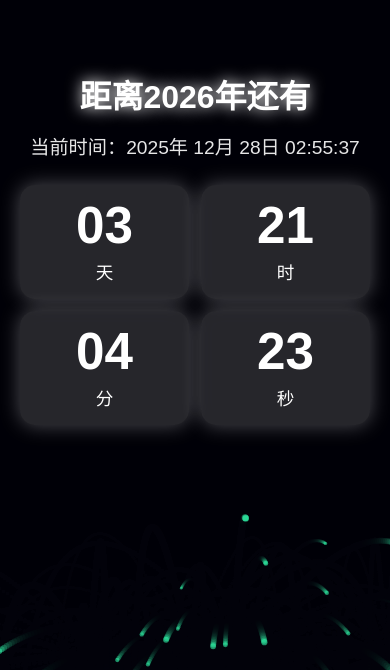
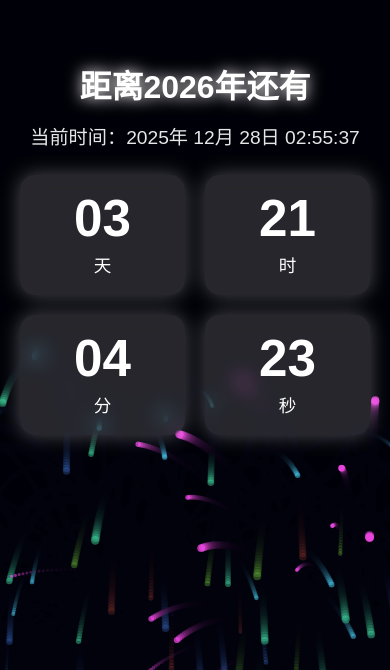
Before and after one commit to kimfhd/my-docker-app, a plain HTML site: page count_down/index.html in a window 390 px wide. Shown: the part 174-844 px from the top of the page. Drawn offline with Linux system fonts and the light colour scheme.

Commit message:
最新版

```diff
--- a/count_down/index.html
+++ b/count_down/index.html
@@ -5,9 +5,11 @@
     <meta name="viewport" content="width=device-width, initial-scale=1.0, maximum-scale=1.0, user-scalable=no">
     <title>2026 新年倒计时</title>
     <style>
+        /* 全局重置与基础样式 */
         * {
             box-sizing: border-box;
         }
+
         body {
             margin: 0;
             min-height: 100vh;
@@ -15,7 +17,7 @@
             flex-direction: column;
             justify-content: center;
             align-items: center;
-            background: #000033;
+            background: linear-gradient(to bottom, #000033, #000066);
             color: white;
             font-family: 'Arial', 'Helvetica', sans-serif;
             text-align: center;
@@ -23,28 +25,36 @@
             position: relative;
             padding: 20px 10px;
         }
+
+        /* 元素层级管理 */
+        h1, .current-time, .countdown, .happy, .tip {
+            position: relative;
+            z-index: 10;
+        }
+
         h1 {
             font-size: 2.8rem;
             margin: 0 0 15px 0;
             text-shadow: 0 0 15px #fff;
-            z-index: 10;
         }
+
         .current-time {
             font-size: 1.6rem;
             margin-bottom: 30px;
             opacity: 0.9;
-            z-index: 10;
         }
+
+        /* 倒计时容器样式 */
         .countdown {
             display: flex;
             flex-wrap: wrap;
             gap: 20px;
             justify-content: center;
-            z-index: 10;
             width: 100%;
             max-width: 900px;
             padding: 0 10px;
         }
+
         .time-block {
             background: rgba(255, 255, 255, 0.15);
             padding: 20px 15px;
@@ -55,86 +65,68 @@
             min-width: 100px;
             max-width: 180px;
         }
+
         .number {
             font-size: 4.5rem;
             font-weight: bold;
             line-height: 1;
             margin-bottom: 8px;
         }
+
         .label {
             font-size: 1.4rem;
         }
+
+        /* 庆祝动画样式 */
         .happy {
             font-size: 4rem;
             margin-top: 40px;
             display: none;
-            z-index: 10;
             text-shadow: 0 0 20px gold;
             animation: pulse 1.5s infinite;
         }
+
         @keyframes pulse {
             0% { transform: scale(1); }
             50% { transform: scale(1.05); }
             100% { transform: scale(1); }
         }
+
+        /* 烟花画布样式 */
         canvas {
             position: absolute;
             top: 0;
             left: 0;
-            pointer-events: none;
             z-index: 1;
+            pointer-events: none; /* 确保点击穿透，除非JS另行处理 */
         }
 
-        /* ==================== 移动端适配 ==================== */
-        @media (max-width: 768px) {
-            h1 {
-                font-size: 2.3rem;
-            }
-            .current-time {
-                font-size: 1.4rem;
-                margin-bottom: 25px;
-            }
-            .countdown {
-                gap: 15px;
-                flex-direction: row;
-                flex-wrap: wrap;
-            }
-            .time-block {
-                padding: 18px 12px;
-                min-width: 85px;
-            }
-            .number {
-                font-size: 3.8rem;
-            }
-            .label {
-                font-size: 1.2rem;
-            }
+        .tip {
+            position: absolute;
+            bottom: 20px;
+            font-size: 1.2rem;
+            opacity: 0.7;
+            pointer-events: none;
         }
 
+        /* 响应式设计：平板尺寸 */
+        @media (max-width: 768px) {
+            h1 { font-size: 2.3rem; }
+            .current-time { font-size: 1.4rem; margin-bottom: 25px; }
+            .time-block { padding: 18px 12px; min-width: 85px; }
+            .number { font-size: 3.8rem; }
+            .label { font-size: 1.2rem; }
+            .tip { font-size: 1rem; bottom: 15px; }
+        }
+
+        /* 响应式设计：手机尺寸 */
         @media (max-width: 480px) {
-            h1 {
-                font-size: 2rem;
-            }
-            .current-time {
-                font-size: 1.2rem;
-            }
-            .countdown {
-                gap: 12px;
-            }
-            .time-block {
-                padding: 15px 10px;
-                min-width: 75px;
-                flex-basis: 45%;
-            }
-            .number {
-                font-size: 3.2rem;
-            }
-            .label {
-                font-size: 1.1rem;
-            }
-            .happy {
-                font-size: 3rem;
-            }
+            h1 { font-size: 2rem; }
+            .current-time { font-size: 1.2rem; }
+            .time-block { min-width: 75px; flex-basis: 45%; }
+            .number { font-size: 3.2rem; }
+            .label { font-size: 1.1rem; }
+            .happy { font-size: 3rem; }
         }
     </style>
 </head>
@@ -142,7 +134,6 @@
     <canvas id="fireworks"></canvas>
 
     <h1>距离2026年还有</h1>
-
     <div class="current-time" id="current-time"></div>
 
     <div class="countdown" id="countdown">
@@ -167,9 +158,150 @@
     <div class="happy" id="happy">🎉 快乐2026新年！ 🎉</div>
 
     <script>
-        // 目标时间：2026年1月1日 00:00:00
+        // --- 配置与初始化 ---
         const targetDate = new Date("2026-01-01T00:00:00").getTime();
+        const canvas = document.getElementById("fireworks");
+        const ctx = canvas.getContext("2d");
 
+        // 设置画布尺寸
+        canvas.width = window.innerWidth;
+        canvas.height = window.innerHeight;
+
+        window.addEventListener("resize", () => {
+            canvas.width = window.innerWidth;
+            canvas.height = window.innerHeight;
+        });
+
+        let particles = [];
+        let celebrationMode = false;
+
+        // --- 烟花粒子类 ---
+        class Particle {
+            constructor(x, y, color, velocity) {
+                this.x = x;
+                this.y = y;
+                this.color = color;
+                this.velocity = velocity;
+                this.alpha = 1;
+                this.friction = 0.98;
+                this.gravity = 0.08;
+                this.size = Math.random() * 3 + 1.5;
+            }
+
+            draw() {
+                ctx.save();
+                ctx.globalAlpha = this.alpha;
+                ctx.beginPath();
+                ctx.arc(this.x, this.y, this.size, 0, Math.PI * 2);
+                ctx.fillStyle = this.color;
+                ctx.fill();
+                ctx.restore();
+            }
+
+            update() {
+                this.velocity.x *= this.friction;
+                this.velocity.y *= this.friction;
+                this.velocity.y += this.gravity;
+                this.x += this.velocity.x;
+                this.y += this.velocity.y;
+                this.alpha -= 0.006; // 淡出速度
+            }
+        }
+
+        // --- 创建烟花 ---
+        function createFirework(x = Math.random() * canvas.width, y = canvas.height, isManual = false) {
+            const targetY = Math.random() * (canvas.height / 3) + canvas.height / 6;
+            const color = `hsl(${Math.random() * 360}, 100%, 65%)`; // 高亮度颜色
+            // 手动点击生成的烟花粒子更多
+            const particleCount = isManual ? 150 : (window.innerWidth < 768 ? 60 : 100);
+
+            let rocket = {
+                x,
+                y,
+                vy: -12 - Math.random() * 5,
+                color
+            };
+
+            function launch() {
+                ctx.beginPath();
+                ctx.arc(rocket.x, rocket.y, isManual ? 6 : 4, 0, Math.PI * 2);
+                ctx.fillStyle = "white";
+                ctx.fill();
+
+                rocket.y += rocket.vy;
+                rocket.vy += 0.25; // 重力模拟
+
+                // 到达顶点或速度降为0时爆炸
+                if (rocket.vy >= 0 || rocket.y >= targetY) {
+                    for (let i = 0; i < particleCount; i++) {
+                        const angle = (Math.PI * 2 * i) / particleCount;
+                        const speed = 5 + Math.random() * (isManual ? 10 : 7);
+                        particles.push(new Particle(rocket.x, rocket.y, rocket.color, {
+                            x: Math.cos(angle) * speed + (Math.random() - 0.5) * 2,
+                            y: Math.sin(angle) * speed + (Math.random() - 0.5) * 2
+                        }));
+                    }
+                    return;
+                }
+                requestAnimationFrame(launch);
+            }
+            launch();
+        }
+
+        // --- 新年庆祝模式 ---
+        function launchCelebrationFireworks() {
+            celebrationMode = true;
+            const interval = setInterval(() => {
+                if (!celebrationMode) clearInterval(interval);
+                createFirework();
+                createFirework();
+            }, 300);
+        }
+
+        // --- 交互处理 (点击/触摸放烟花) ---
+        function handleFirework(event) {
+            let x, y;
+            if (event.touches) {
+                // 允许默认行为被阻止，防止双击缩放等
+                // 注意：如果需要页面滚动，这里可能需要调整
+                // event.preventDefault();
+                x = event.touches[0].clientX;
+                y = event.touches[0].clientY;
+            } else {
+                x = event.clientX;
+                y = event.clientY;
+            }
+            createFirework(x, y, true);
+        }
+
+        document.body.addEventListener('click', handleFirework);
+        document.body.addEventListener('touchstart', handleFirework);
+
+        // --- 动画主循环 ---
+        function animate() {
+            // 使用带透明度的背景填充以产生拖尾效果
+            ctx.fillStyle = "rgba(0, 0, 10, 0.2)";
+            ctx.fillRect(0, 0, canvas.width, canvas.height);
+
+            particles.forEach((p, i) => {
+                if (p.alpha <= 0) {
+                    particles.splice(i, 1);
+                } else {
+                    p.update();
+                    p.draw();
+                }
+            });
+
+            // 自动偶尔释放烟花
+            if (!celebrationMode && Math.random() < 0.02) {
+                createFirework();
+            }
+
+            requestAnimationFrame(animate);
+        }
+        animate();
+
+        // --- 倒计时逻辑 ---
         function updateCurrentTime() {
             const now = new Date();
             const year = now.getFullYear();
@@ -187,6 +319,7 @@
             const now = new Date().getTime();
             let distance = targetDate - now;
 
+            // 倒计时结束
             if (distance <= 0) {
                 document.getElementById("countdown").style.display = "none";
                 document.getElementById("happy").style.display = "block";
@@ -205,121 +338,13 @@
             document.getElementById("seconds").innerText = seconds.toString().padStart(2, '0');
         }
 
+        // 初始化与定时器
         updateCurrentTime();
         updateCountdown();
         setInterval(() => {
             updateCurrentTime();
             updateCountdown();
         }, 1000);
-
-        // ==================== 烟花动画 ====================
-        const canvas = document.getElementById("fireworks");
-        const ctx = canvas.getContext("2d");
-        canvas.width = window.innerWidth;
-        canvas.height = window.innerHeight;
-
-        window.addEventListener("resize", () => {
-            canvas.width = window.innerWidth;
-            canvas.height = window.innerHeight;
-        });
-
-        let particles = [];
-        let celebrationMode = false;
-
-        class Particle {
-            constructor(x, y, color, velocity) {
-                this.x = x;
-                this.y = y;
-                this.color = color;
-                this.velocity = velocity;
-                this.alpha = 1;
-                this.friction = 0.98;
-                this.gravity = 0.08;
-                this.size = Math.random() * 2.5 + 1; // 移动端略小一点，性能更好
-            }
-            draw() {
-                ctx.save();
-                ctx.globalAlpha = this.alpha;
-                ctx.beginPath();
-                ctx.arc(this.x, this.y, this.size, 0, Math.PI * 2);
-                ctx.fillStyle = this.color;
-                ctx.fill();
-                ctx.restore();
-            }
-            update() {
-                this.velocity.x *= this.friction;
-                this.velocity.y *= this.friction;
-                this.velocity.y += this.gravity;
-                this.x += this.velocity.x;
-                this.y += this.velocity.y;
-                this.alpha -= 0.008;
-            }
-        }
-
-        function createFirework() {
-            const x = Math.random() * canvas.width;
-            const y = canvas.height;
-            const targetY = Math.random() * (canvas.height / 3) + canvas.height / 6;
-            const color = `hsl(${Math.random() * 360}, 100%, 60%)`;
-            const particleCount = window.innerWidth < 768 ? 50 : 80; // 移动端减少粒子数，提升性能
-
-            let rocket = { x, y, vy: -10 - Math.random() * 4, color };
-
-            function launch() {
-                ctx.beginPath();
-                ctx.arc(rocket.x, rocket.y, 3, 0, Math.PI * 2);
-                ctx.fillStyle = "white";
-                ctx.fill();
-
-                rocket.y += rocket.vy;
-                rocket.vy += 0.2;
-
-                if (rocket.vy >= 0 || rocket.y >= targetY) {
-                    for (let i = 0; i < particleCount; i++) {
-                        const angle = (Math.PI * 2 * i) / particleCount;
-                        const speed = 3 + Math.random() * 5;
-                        particles.push(new Particle(
-                            rocket.x, rocket.y, rocket.color,
-                            { x: Math.cos(angle) * speed, y: Math.sin(angle) * speed }
-                        ));
-                    }
-                    return;
-                }
-                requestAnimationFrame(launch);
-            }
-            launch();
-        }
-
-        function launchCelebrationFireworks() {
-            celebrationMode = true;
-            const interval = setInterval(() => {
-                if (!celebrationMode) clearInterval(interval);
-                createFirework();
-                if (window.innerWidth > 768) createFirework(); // 大屏多放一个
-            }, 400);
-        }
-
-        function animate() {
-            ctx.fillStyle = "rgba(0, 0, 10, 0.25)";
-            ctx.fillRect(0, 0, canvas.width, canvas.height);
-
-            particles.forEach((p, i) => {
-                if (p.alpha <= 0) {
-                    particles.splice(i, 1);
-                } else {
-                    p.update();
-                    p.draw();
-                }
-            });
-
-            if (!celebrationMode && Math.random() < 0.015) { // 稍微降低频率，省电省性能
-                createFirework();
-            }
-
-            requestAnimationFrame(animate);
-        }
-
-        animate();
     </script>
 </body>
 </html>
```
Also changed, not shown: count_down/docker-compose.yml (added, +14 -0 lines).
